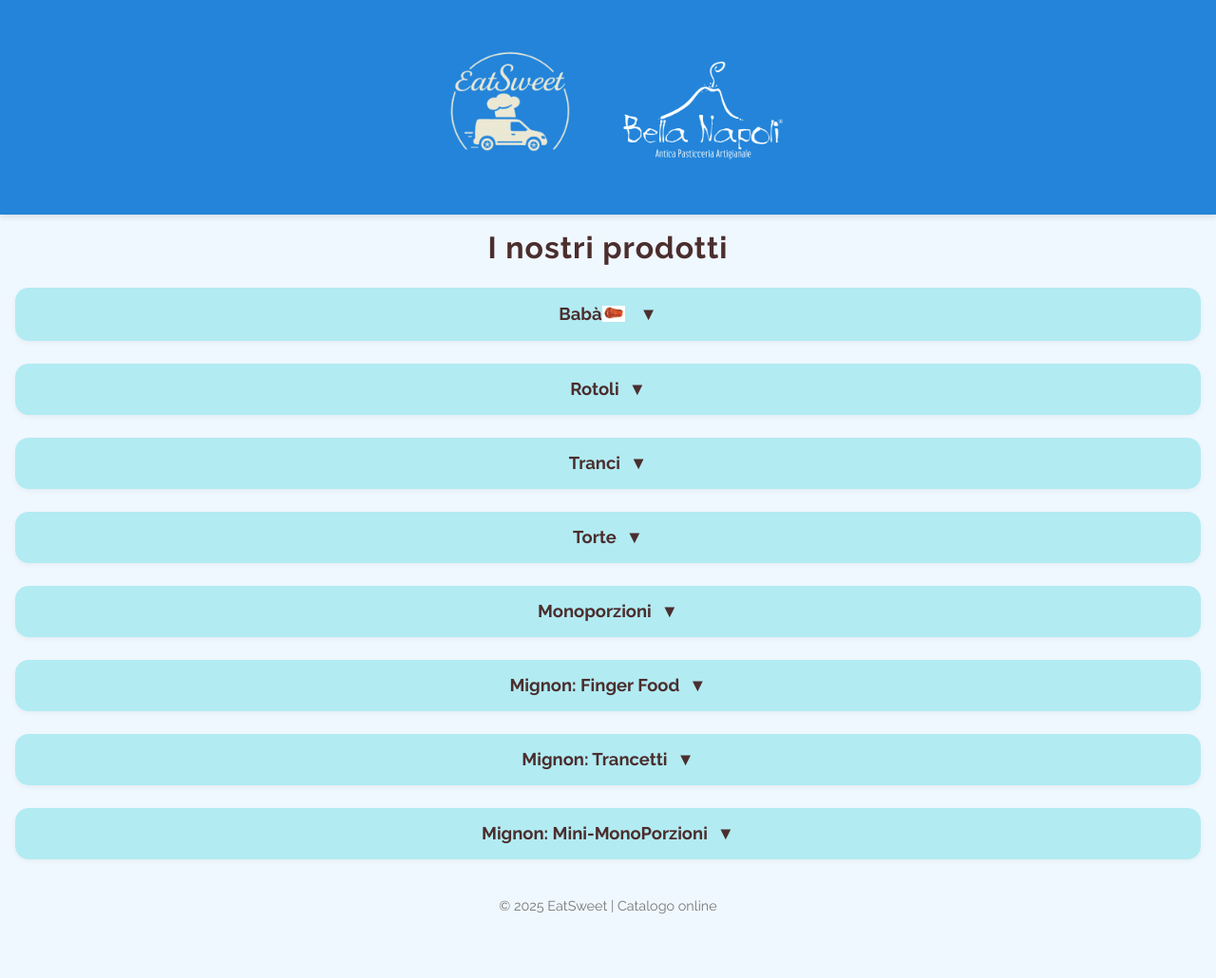
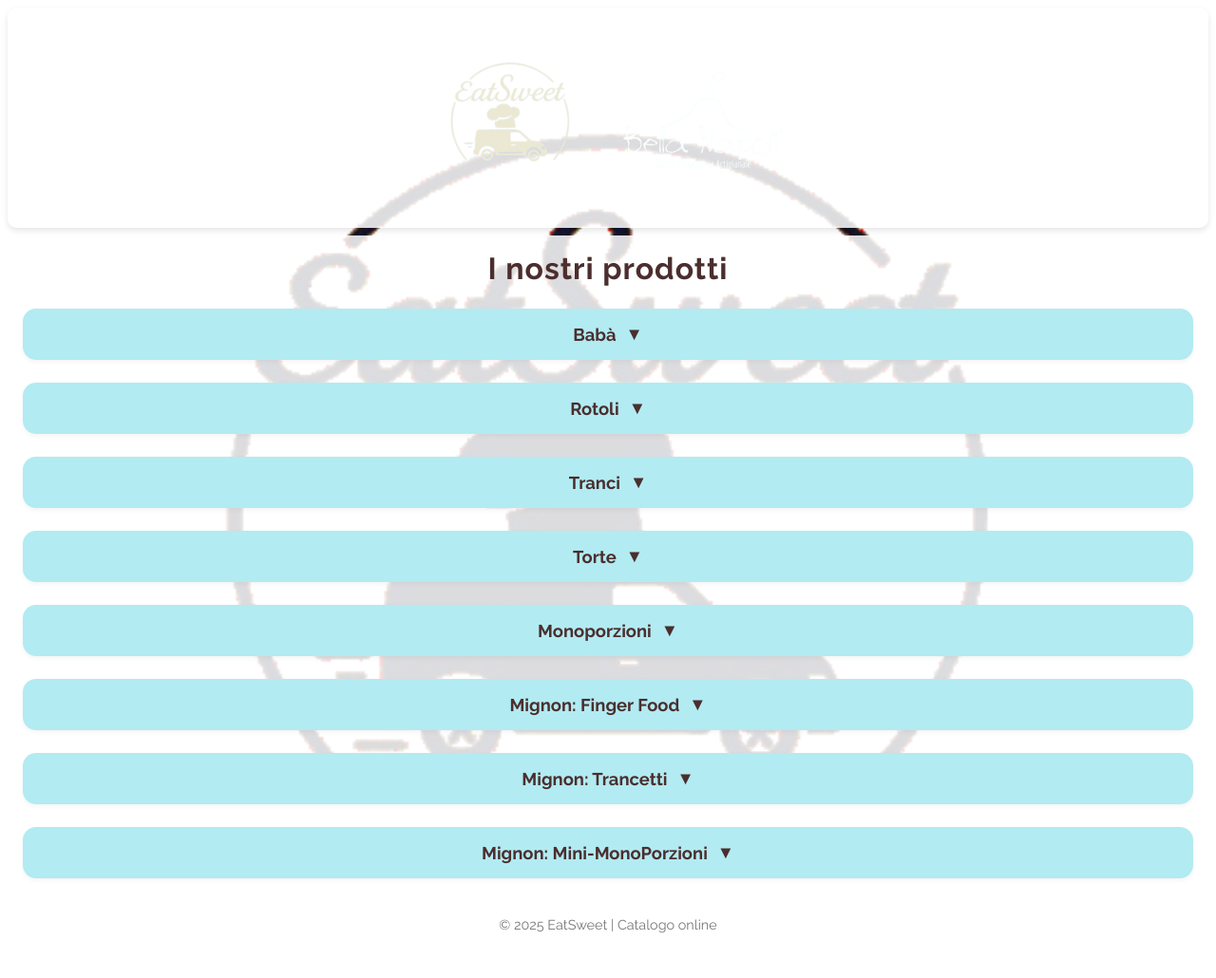
Before and after one commit to FedeNoce/fedenoce.github.io, a Jekyll site: the page eatsweet/index.html, which Jekyll copies as it is, in a window 1280 px wide. Shown: the whole page at 95% size. Built offline with Jekyll 4.4.1, drawn with Linux system fonts in a browser that asks for light colours; before the commit the page ends 994 px from its top, so only the background shows below that.

Commit message:
new file:   eatsweet/assets/background/bg01.png 	new file:   eatsweet/assets/background/bg02.png 	new file:   eatsweet/assets/background/bg03.png 	new file:   eatsweet/assets/background/bg04.png 	new file:   eatsweet/assets/background/bg05.png 	new file:   eatsweet/assets/background/bg06.png 	new file:   eatsweet/assets/background_neg/bg01_neg.png 	new file:   eatsweet/assets/background_neg/bg02_neg.png 	new file:   eatsweet/assets/background_neg/bg03_neg.png 	new file:   eatsweet/assets/background_neg/bg04_neg.png 	new file:   eatsweet/assets/background_neg/bg05.png 	new file:   eatsweet/assets/background_neg/bg06.png 	new file:   eatsweet/get_neg.py 	modified:   eatsweet/index.html

```diff
--- a/eatsweet/index.html
+++ b/eatsweet/index.html
@@ -85,9 +85,7 @@
 
     <!-- Babà -->
     <section class="categoria">
-      <h2 class="toggle">Babà
-        <img src="./assets/immagini/baba.jpeg" alt="Icona Babà" class="icona-categoria"  style="width:24px; height:24px; object-fit:contain; margin-right:6px;">
-      </h2>
+      <h2 class="toggle">Babà</h2>
       <div class="prodotti">
         <article>
           <img src="./assets/immagini/baba.jpeg" alt="Babà mignon">
@@ -782,3 +780,42 @@
 
 </body>
 </html>
+
+<style>
+  body {
+    font-family: 'Raleway', sans-serif;
+    color: #333;
+    background-position: center;
+    background-repeat: no-repeat;
+    background-size: cover;  /* Adatta immagine alla finestra */
+    min-height: 100vh;
+  }
+
+  /* Per rendere più leggibile il contenuto sopra le immagini */
+  main, header, footer {
+    background: rgba(255, 255, 255, 0.85);
+    border-radius: 10px;
+    padding: 1rem;
+    margin: 0.5rem;
+  }
+</style>
+
+<script>
+  // Lista immagini da usare come background
+  const images = [
+    "./assets/background/bg01.png",
+    "./assets/background/bg02.png",
+    "./assets/background/bg03.png",
+    "./assets/background/bg04.png",
+    "./assets/background/bg05.png",
+    "./assets/background/bg06.png"
+      ];
+
+  // Scegli una immagine casuale
+  const randomImage = images[Math.floor(Math.random() * images.length)];
+
+  // Applica al body
+  document.addEventListener("DOMContentLoaded", () => {
+    document.body.style.backgroundImage = `url(${randomImage})`;
+  });
+</script>
```
Also changed, not shown: eatsweet/get_neg.py (added, +30 -0 lines), eatsweet/assets/background/bg01.png (added), eatsweet/assets/background/bg02.png (added), eatsweet/assets/background/bg03.png (added), eatsweet/assets/background/bg04.png (added), eatsweet/assets/background/bg05.png (added), eatsweet/assets/background/bg06.png (added), eatsweet/assets/background_neg/bg01_neg.png (added), eatsweet/assets/background_neg/bg02_neg.png (added), eatsweet/assets/background_neg/bg03_neg.png (added), eatsweet/assets/background_neg/bg04_neg.png (added), eatsweet/assets/background_neg/bg05.png (added), eatsweet/assets/background_neg/bg06.png (added).
